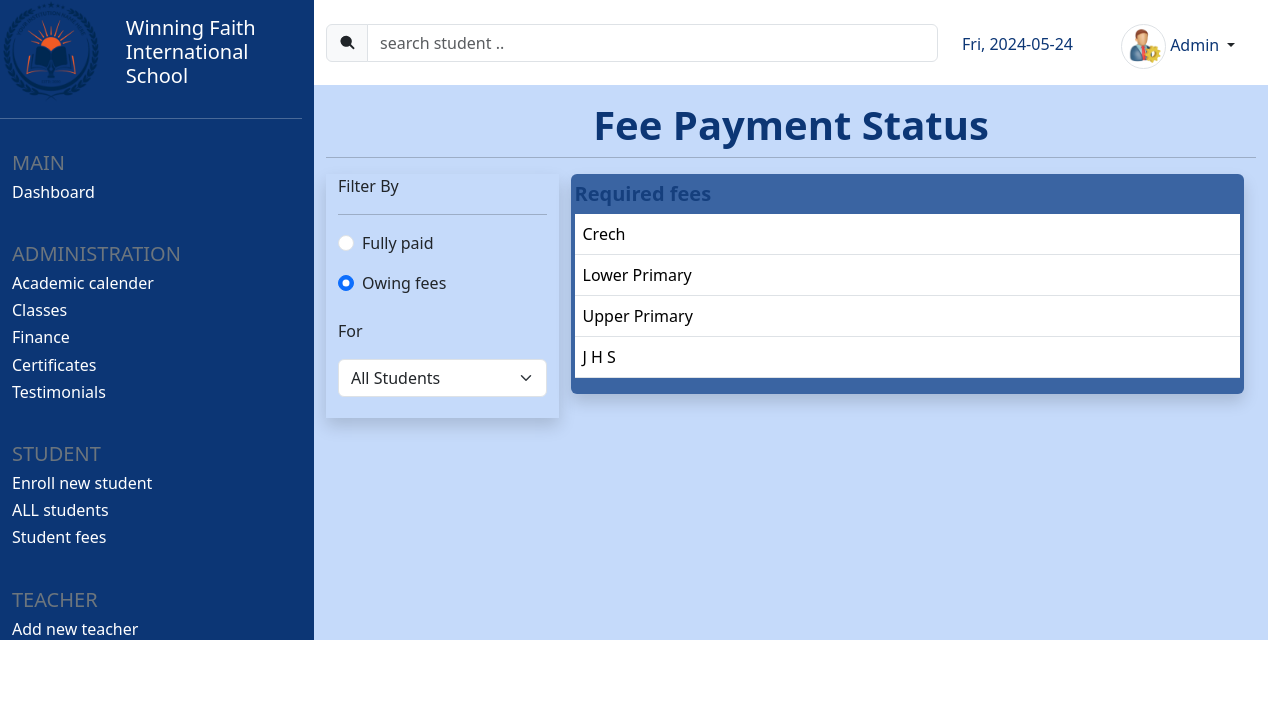
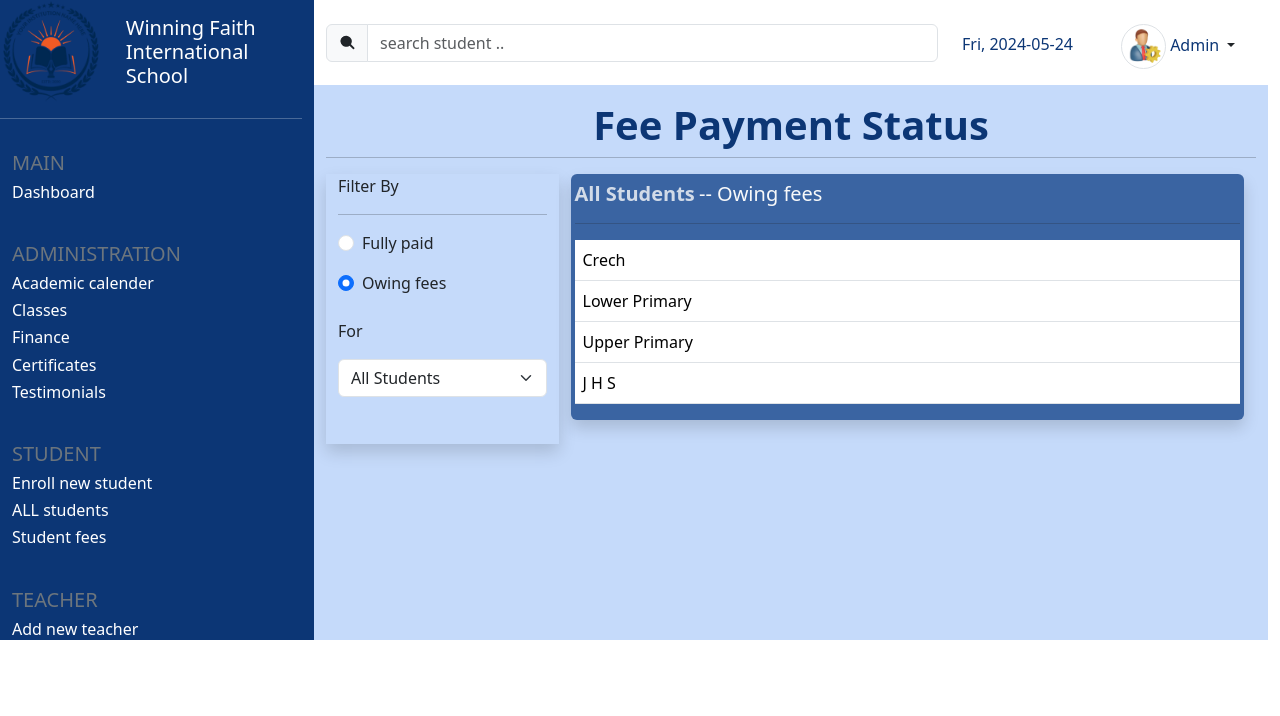
Before and after one commit to Gideon-Tee/winning-faith-ms, a Django app: page /student_fees in a window 1280 px wide. Shown: the top 716 px of the page. Run offline with Django 5.2, Linux system fonts and the light colour scheme; a user stored in the database is signed in; data comes from the database, SQL or seed files in the repository.

Commit message:
ui interactivity improved with vanilla js

```diff
--- a/winning_faith/templates/student_fees.html
+++ b/winning_faith/templates/student_fees.html
@@ -5,18 +5,18 @@
 <div class="container-fluid row home w-100 mt-3 pb-0 h-100">
     <div class="container h-100">
         <div class="row mt-3">
-            <h3 class="display-6 text-center fw-bold blue-text">Fee Payment Status</h3><hr>
+            <h3 id="header" class="display-6 text-center fw-bold blue-text">Fee Payment Status</h3><hr>
             <div class="col col-lg-3 shadow">
                 <form action="student_fees" method="POST" class="form">
-                    <label for="display_radio" class="form-label d-inline">Filter By</label><hr>
+                    Filter By<hr>
                     <div class="form-check my-3">
-                        <input class="form-check-input" type="radio" name="displayBy" id="fullyPaid">
+                        <input class="form-check-input" type="radio" name="displayBy" id="fullyPaid" value=" -- Fully paid">
                         <label class="form-check-label" for="fullyPaid">
                           Fully paid
                         </label>
-                      </div>
-                      <div class="form-check">
-                        <input class="form-check-input" type="radio" name="displayBy" id="owingFees" checked>
+                    </div>
+                    <div class="form-check">
+                        <input class="form-check-input" type="radio" name="displayBy" id="owingFees" checked value=" -- Owing fees">
                         <label class="form-check-label" for="owingFees">
                           Owing fees
                         </label>
@@ -36,7 +36,8 @@
             </div>
             <div class="col col-lg-9">
                 <div class="col mb-4 shadow pt-2 rounded px-1" style="background-color: #3a64a2;">
-                    <h5 class="blue-text fw-bold" style="opacity: 0.8;">Required fees</h5>
+                    <h5 id="displayClass"  class="d-inline fw-bold text-light" style="opacity: 0.8;">All Students</h5>
+                    <span><h5 id="displayFilter" class="d-inline text-light"> -- Owing fees</h5></span><hr>
                     <div class="w-100 text-light" style="overflow-x: auto;">
                         <table class="table text-white fw-light">
                             <tr>
@@ -63,4 +64,30 @@
     </div>
 </div>
 
+<script>
+    document.addEventListener('DOMContentLoaded', function() {
+        document.querySelector('#class_select').onchange = function() {
+            document.querySelector('#displayClass').textContent = this.value;
+        };
+
+        function updateDisplay() {
+            const radios = document.getElementsByName('displayBy')
+            let view = document.querySelector('#displayFilter')
+
+            for (radio of radios) {
+                if (radio.checked) {
+                    view.textContent = radio.value
+                    break;
+                }
+            }
+        }
+
+        const radios = document.getElementsByName('displayBy')
+        for (radio of radios) {
+            radio.addEventListener('change', updateDisplay);
+
+        }
+
+    });
+</script>
 {% endblock %}
```
